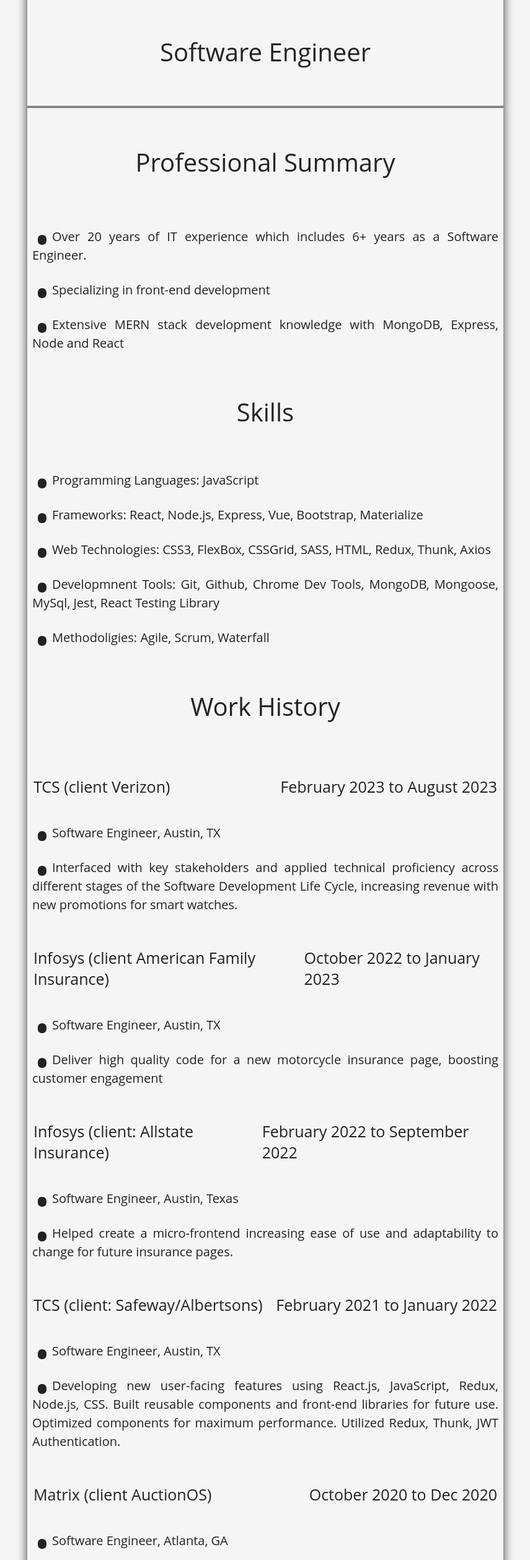
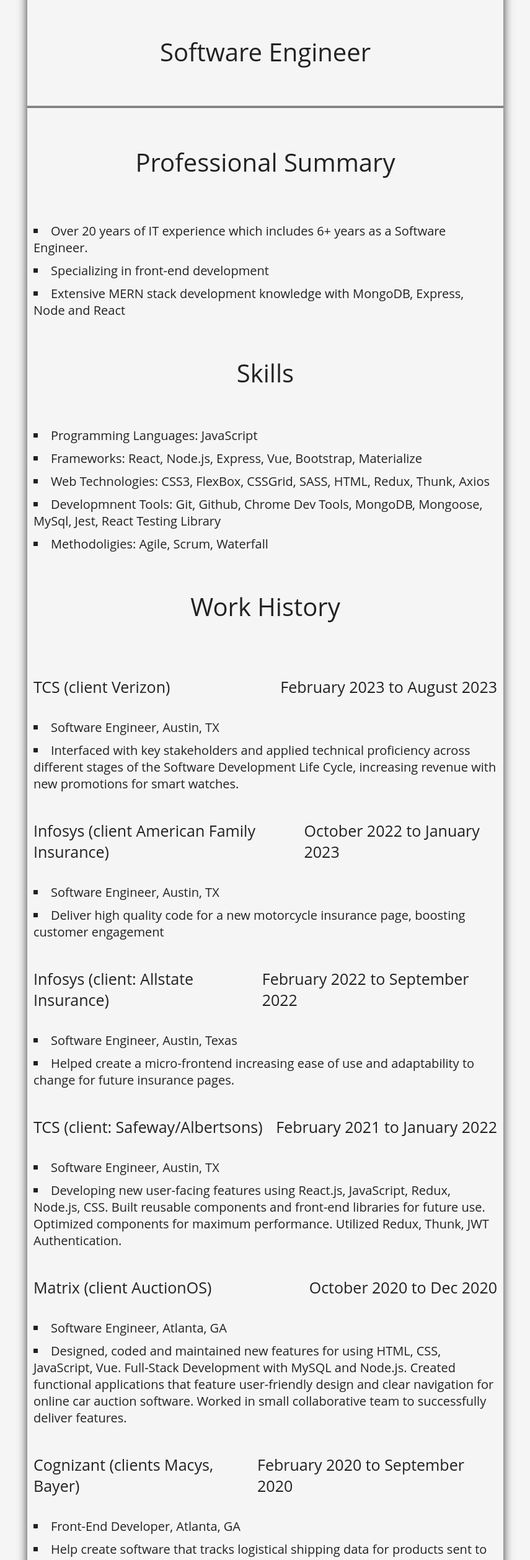
Before and after one commit to DanSimonson/profile, a React (Create React App) app: page /resume in a window 1280 px wide. Shown: the part 234-2751 px from the top of the page at 62% size, without its empty margins (212-1067 px from the left). Built offline with nearby package versions, Linux system fonts and the light colour scheme.

Commit message:
adjusted ul

```diff
--- a/src/App.js
+++ b/src/App.js
@@ -2,7 +2,6 @@
 import { BrowserRouter, Routes, Route, Link, NavLink } from "react-router-dom";
 import Home from "./Views/Home";
 import Resume from "./Views/Resume";
-import OnlineResume from "./Views/OnlineResume";
 
 function App() {
   return (
@@ -11,7 +10,6 @@
         <Routes>
           <Route exact path="/" element={<Home />} />
           <Route exact path="/resume" element={<Resume />} />
-          <Route exact path="/onlineresume" element={<OnlineResume />} />
         </Routes>
       </BrowserRouter>
     </>
--- a/src/Views/Home.js
+++ b/src/Views/Home.js
@@ -29,7 +29,7 @@
   }, []);
 
   const goToRoute = () => {
-    navigate("/onlineresume");
+    navigate("/resume");
   };
 
   let tempDiv = (
--- a/src/Views/Resume.js
+++ b/src/Views/Resume.js
@@ -17,49 +17,33 @@
             <p>Professional Summary</p>
           </div>
           <ul>
-            <li>
-              <p>
+            <li className="list">
               Over 20 years of IT experience which includes 6+ years as a
               Software Engineer.
-              </p>
             </li>
+            <li>Specializing in front-end development</li>
             <li>
-              <p>Specializing in front-end development</p>
-            </li>
-            <li>
-              <p>
-                Extensive MERN stack development knowledge with MongoDB,
-                Express, Node and React
-              </p>
+              Extensive MERN stack development knowledge with MongoDB, Express,
+              Node and React
             </li>
           </ul>
           <div className="subTitleSkills">
             <p>Skills</p>
           </div>
           <ul>
+            <li>Programming Languages: JavaScript</li>
             <li>
-              <p>Programming Languages: JavaScript</p>
+              Frameworks: React, Node.js, Express, Vue, Bootstrap, Materialize
             </li>
             <li>
-              <p>
-                Frameworks: React, Node.js, Express, Vue, Bootstrap, Materialize
-              </p>
+              Web Technologies: CSS3, FlexBox, CSSGrid, SASS, HTML, Redux,
+              Thunk, Axios
             </li>
             <li>
-              <p>
-                Web Technologies: CSS3, FlexBox, CSSGrid, SASS, HTML, Redux,
-                Thunk, Axios
-              </p>
-            </li>
-            <li>
-              <p>
               Developmnent Tools: Git, Github, Chrome Dev Tools, MongoDB,
               Mongoose, MySql, Jest, React Testing Library
-              </p>
             </li>
-            <li>
-              <p>Methodoligies: Agile, Scrum, Waterfall </p>
-            </li>
+            <li>Methodoligies: Agile, Scrum, Waterfall</li>
           </ul>
           <div className="subTitleWork">
             <p>Work History</p>
@@ -69,16 +53,11 @@
             <p>February 2023 to August 2023</p>
           </div>
           <ul>
+            <li>Software Engineer, Austin, TX</li>
             <li>
-              <p>Software Engineer, Austin, TX</p>
-            </li>
-            <li>
-              <p>
-                Interfaced with key stakeholders and applied technical
-                proficiency across different stages of the Software Development
-                Life Cycle, increasing revenue with new promotions for smart
-                watches.
-              </p>
+              Interfaced with key stakeholders and applied technical proficiency
+              across different stages of the Software Development Life Cycle,
+              increasing revenue with new promotions for smart watches.
             </li>
           </ul>
           <div className="work-title">
@@ -86,14 +65,10 @@
             <p>October 2022 to January 2023</p>
           </div>
           <ul>
+            <li>Software Engineer, Austin, TX</li>
             <li>
-              <p>Software Engineer, Austin, TX</p>
-            </li>
-            <li>
-              <p>
               Deliver high quality code for a new motorcycle insurance page,
               boosting customer engagement
-              </p>
             </li>
           </ul>
           <div className="work-title">
@@ -101,14 +76,10 @@
             <p>February 2022 to September 2022</p>
           </div>
           <ul>
+            <li>Software Engineer, Austin, Texas</li>
             <li>
-              <p>Software Engineer, Austin, Texas</p>
-            </li>
-            <li>
-              <p>
               Helped create a micro-frontend increasing ease of use and
               adaptability to change for future insurance pages.
-              </p>
             </li>
           </ul>
           <div className="work-title">
@@ -116,16 +87,12 @@
             <p>February 2021 to January 2022 </p>
           </div>
           <ul>
+            <li>Software Engineer, Austin, TX</li>
             <li>
-              <p>Software Engineer, Austin, TX</p>
-            </li>
-            <li>
-              <p>
               Developing new user-facing features using React.js, JavaScript,
               Redux, Node.js, CSS. Built reusable components and front-end
               libraries for future use. Optimized components for maximum
               performance. Utilized Redux, Thunk, JWT Authentication.
-              </p>
             </li>
           </ul>
 
@@ -134,18 +101,13 @@
             <p>October 2020 to Dec 2020</p>
           </div>
           <ul>
+            <li>Software Engineer, Atlanta, GA</li>
             <li>
-              <p>Software Engineer, Atlanta, GA</p>
-            </li>
-            <li>
-              <p>
               Designed, coded and maintained new features for using HTML, CSS,
               JavaScript, Vue. Full-Stack Development with MySQL and Node.js.
-                Created functional applications that feature user-friendly
-                design and clear navigation for online car auction software.
-                Worked in small collaborative team to successfully deliver
-                features.
-              </p>
+              Created functional applications that feature user-friendly design
+              and clear navigation for online car auction software. Worked in
+              small collaborative team to successfully deliver features.
             </li>
           </ul>
           <div className="work-title">
@@ -153,17 +115,13 @@
             <p>February 2020 to September 2020</p>
           </div>
           <ul>
+            <li>Front-End Developer, Atlanta, GA</li>
             <li>
-              <p>Front-End Developer, Atlanta, GA</p>
-            </li>
-            <li>
-              <p>
               Help create software that tracks logistical shipping data for
               products sent to Macy's Backstage stores. Designed and coded new
               features using HTML, CSS, React, Redux, Thunk and JavaScript,
-                creating a sales dashboard allowing Monsanto to organize and
-                track their farm business partners.
-              </p>
+              creating a sales dashboard allowing Monsanto to organize and track
+              their farm business partners.
             </li>
           </ul>
           <div className="work-title">
@@ -171,17 +129,13 @@
             <p> August 2019 to January 2020</p>
           </div>
           <ul>
+            <li>Software Engineer, Atlanta, GA</li>
             <li>
-              <p>Software Engineer, Atlanta, GA</p>
-            </li>
-            <li>
-              <p>
               Designed, coded and maintained rider portal. Created functional
-                applications that feature user-friendly design for
-                transportation software. Worked in teams using agile development
-                with SCRUM methodology to successfully implement user interface
-                components using JavaScript and Vue.
-              </p>
+              applications that feature user-friendly design for transportation
+              software. Worked in teams using agile development with SCRUM
+              methodology to successfully implement user interface components
+              using JavaScript and Vue.
             </li>
           </ul>
           <div className="work-title">
@@ -189,19 +143,15 @@
             <p>Nov 2018 to June 2019</p>
           </div>
           <ul>
+            <li>Software Engineer, Manila, Philippines</li>
             <li>
-              <li>
-                <p>Software Engineer, Manila, Philippines</p>
-              </li>
-              <p>
               Used React framework to create a React-draft-wysiwyg with a
-                document control system with complete CRUD (create, read,
-                update, delete) functionality. The application included login
+              document control system with complete CRUD (create, read, update,
+              delete) functionality. The application included login
               authentication which was created using Firestore authentication
-                and allowed stakeholders to limit the document application
-                access. Worked in teams using agile development with SCRUM
-                methodology to successfully deliver features each sprint.
-              </p>
+              and allowed stakeholders to limit the document application access.
+              Worked in teams using agile development with SCRUM methodology to
+              successfully deliver features each sprint.
             </li>
           </ul>
           <div className="work-title" style={{ display: "flex" }}>
@@ -209,19 +159,14 @@
             <p>Sept 2016 to Sept 2018</p>
           </div>
           <ul>
+            <li>Freelance Web Developer, Philippines</li>
             <li>
-              <p>Freelance Web Developer, Philippines</p>
-            </li>
-            <li>
-              <p>
               Designed, coded and maintained websites and applications for
-                clients from Businesses to Personal Websites using HTML, CSS,
-                Vue, React, Firestore, Node.js, Authentication. Full-Stack
-                Development creating functional applications that feature
-                user-friendly design and clear navigation for websites
-                Management. Maintained client relationships while also managing
-                project scope.
-              </p>
+              clients from Businesses to Personal Websites using HTML, CSS, Vue,
+              React, Firestore, Node.js, Authentication. Full-Stack Development
+              creating functional applications that feature user-friendly design
+              and clear navigation for websites Management. Maintained client
+              relationships while also managing project scope.
             </li>
           </ul>
           <div className="education-title">
@@ -229,26 +174,19 @@
           </div>
           <ul>
             <li>
-              <p>
               Bachelor of Science: Computer Science, Saint Martin’s University
               (cum laude/3.65 GPA), Olympia, Washington, 2004
-              </p>
             </li>
             <li>
-              <p>
-                Associate of Science: Programming, Pierce College Fort
-                Steilacoom, Lakewood, Washington, 2002
-              </p>
+              Associate of Science: Programming, Pierce College Fort Steilacoom,
+              Lakewood, Washington, 2002
             </li>
             <li>
-              <p>
               Bachelor of Arts: Liberal Arts, Excelsior College, Albany, New
               York, 1997
-              </p>
             </li>
           </ul>
           <div className="bottom-spacer"></div>
-          {/* <DisplayFooter /> */}
         </div>
       </div>
       <div className="resumeContainerTwo"></div>
--- a/src/Views/Resume.scss
+++ b/src/Views/Resume.scss
@@ -31,12 +31,18 @@
   font-size: 4rem;
   padding: 2rem 0 2rem 0;
 }
+
+ul {
+  list-style-type: square;
+  list-style-position: inside;
+  padding: 0 1rem;
+}
 li {
-  list-style: none;
   font-size: 20px;
   margin-top: 1rem;
 }
 li p {
+  list-style-type: none;
   text-align: justify;
   padding: 0.8rem;
   line-height: 1.5;
```
Also changed, not shown: src/Views/OnlineResume.css (deleted, +0 -34 lines), src/Views/OnlineResume.js (deleted, +0 -15 lines). Lines whose indentation alone changed are shown as unchanged.
